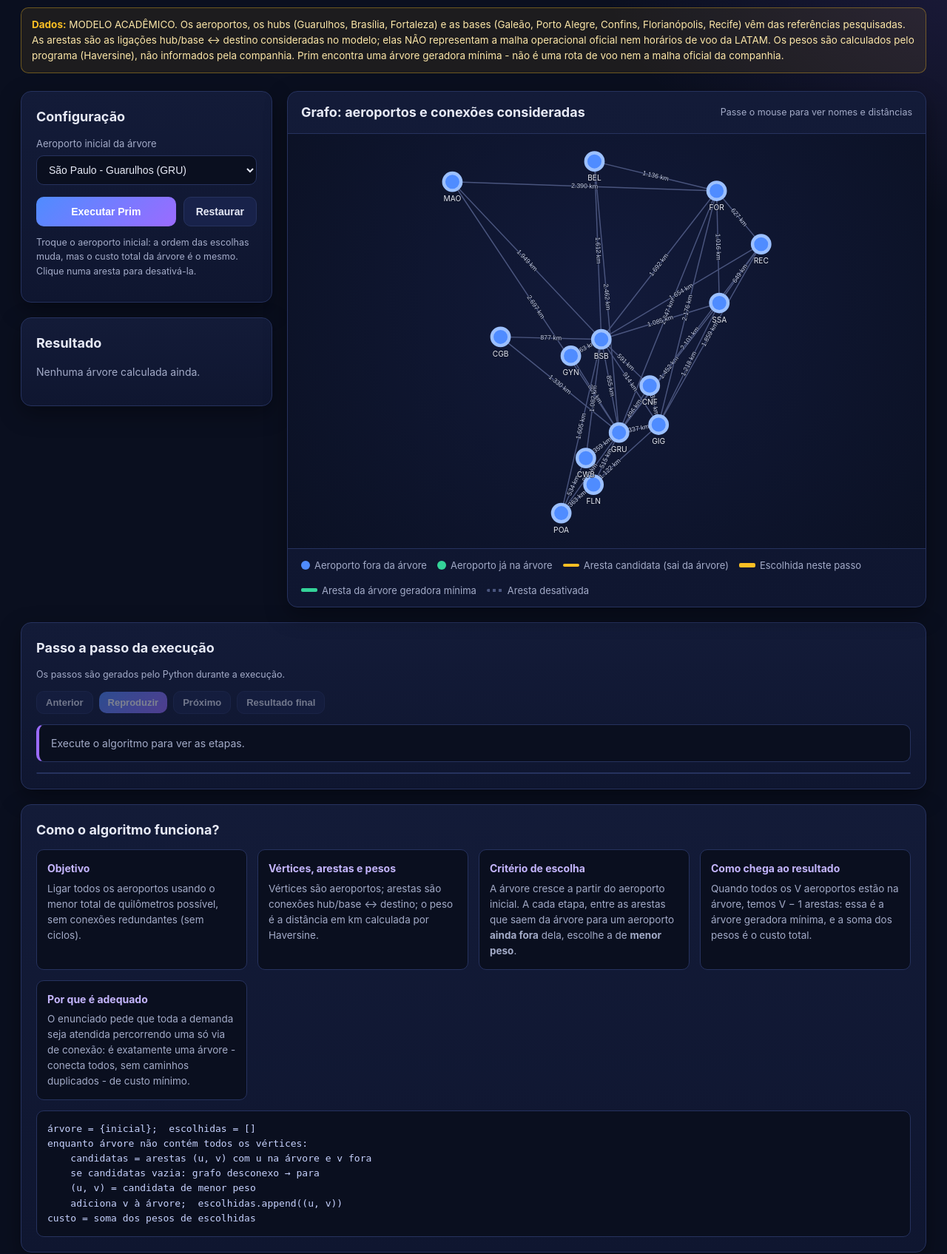
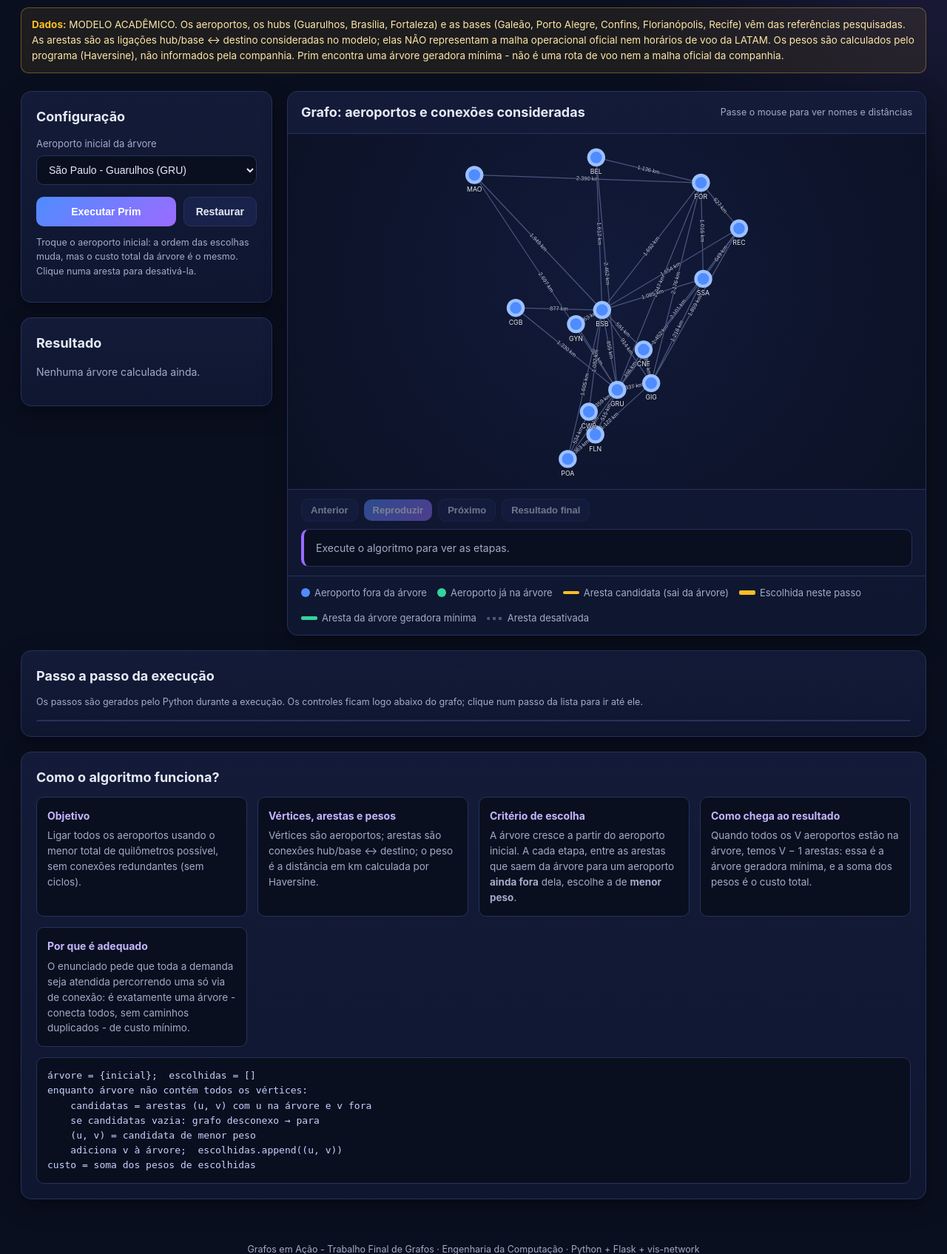
Before and after one commit to Martonidaz/Grafos-em-Acao, a Flask app: page /prim in a window 1280 px wide. Shown: the part 268-1963 px from the top of the page at 74% size. Run offline with Flask 3, Linux system fonts and the light colour scheme.

Commit message:
Corrige o passo a passo que tirava o grafo da tela
Causa: criarPlayer().ir() chamava scrollIntoView no item da lista de
passos, e scrollIntoView rola também a janela. Ao Executar (que salta
para o último passo) a página descia ~1.270 px; no Reproduzir descia a
cada passo, e o grafo nunca ficava visível com a animação.

- rolarLista() rola só a lista, nunca a página.
- Controles e texto do passo atual entram no cartão do grafo
  (_player.html); tabela e lista ficam na seção abaixo (_passos.html).
- #grafo com altura min(560px, 60vh) para o cartão caber na tela.
- Executar leva a página até o grafo uma vez, de propósito.

Verificado com Playwright em 1366x768 nas três páginas: durante o
Reproduzir o scroll fica parado e o grafo, os botões e o texto do passo
ficam visíveis juntos; nenhum erro de JS. pytest 38/38, ruff limpo.

```diff
--- a/static/css/style.css
+++ b/static/css/style.css
@@ -129,7 +129,7 @@ select:focus { outline: 2px solid var(--azul); }
 .grafo-card { padding: 0; overflow: hidden; }
 .grafo-topo { display: flex; justify-content: space-between; align-items: center; padding: 14px 18px; border-bottom: 1px solid var(--borda); gap: 10px; flex-wrap: wrap; }
 .grafo-topo h2 { margin: 0; }
-#grafo { height: 560px; background: radial-gradient(circle at 50% 40%, #121a3a, #0b1124); }
+#grafo { height: min(560px, 60vh); background: radial-gradient(circle at 50% 40%, #121a3a, #0b1124); }
 .legenda { display: flex; gap: 14px; flex-wrap: wrap; padding: 12px 18px; border-top: 1px solid var(--borda); font-size: 13px; color: var(--texto-2); }
 .legenda span { display: inline-flex; align-items: center; gap: 6px; }
 .cor { width: 22px; height: 4px; border-radius: 2px; display: inline-block; }
@@ -138,6 +138,8 @@ select:focus { outline: 2px solid var(--azul); }
 
 /* Passo a passo */
 .player { display: flex; gap: 8px; align-items: center; flex-wrap: wrap; margin-bottom: 14px; }
+.player-grafo { padding: 12px 18px; border-top: 1px solid var(--borda); }
+.player-grafo .player { margin-bottom: 10px; }
 .contador { margin-left: auto; color: var(--texto-2); font-size: 13px; }
 .passo-atual { background: var(--fundo); border: 1px solid var(--borda); border-left: 4px solid var(--roxo); border-radius: 10px; padding: 14px 16px; }
 .passo-atual p { margin: 0; }
--- a/static/js/grafo.js
+++ b/static/js/grafo.js
@@ -145,7 +145,7 @@ function criarPlayer(passos, desenhar, classeDoPasso) {
       (p.detalhes && p.detalhes.length ? "<ul>" + p.detalhes.map(d => `<li>${escapar(d)}</li>`).join("") + "</ul>" : "");
     el("contador").textContent = `Passo ${i + 1} de ${passos.length}`;
     [...lista.children].forEach((li, k2) => li.classList.toggle("ativo", k2 === i));
-    lista.children[i].scrollIntoView({ block: "nearest" });
+    rolarLista(lista, lista.children[i]);
     el("btn-anterior").disabled = i === 0;
     el("btn-proximo").disabled = i === passos.length - 1;
     desenhar(p, i);
@@ -163,8 +163,16 @@ function criarPlayer(passos, desenhar, classeDoPasso) {
   el("btn-play").onclick = play;
   el("btn-final").onclick = () => { parar(); ir(passos.length - 1); };
   ["btn-anterior", "btn-proximo", "btn-play", "btn-final"].forEach(b => (el(b).disabled = false));
+  // uma rolagem só, de propósito: leva o usuário até o grafo, onde a execução vai aparecer
+  document.querySelector(".grafo-card").scrollIntoView({ behavior: "smooth", block: "start" });
 
   return { ir, parar, ultimo: () => ir(passos.length - 1) };
+}
+
+// rola só a lista, nunca a página (scrollIntoView rolaria a janela inteira e tiraria o grafo da tela)
+function rolarLista(lista, item) {
+  const r = item.getBoundingClientRect(), rl = lista.getBoundingClientRect();
+  if (r.top < rl.top || r.bottom > rl.bottom) lista.scrollTop += r.top - rl.top - (rl.height - r.height) / 2;
 }
 
 function desativarPlayer() {
--- /dev/null
+++ b/templates/_passos.html
@@ -0,0 +1,6 @@
+<section class="card secao">
+  <h2>Passo a passo da execução</h2>
+  <p class="dica" style="margin-top:0">Os passos são gerados pelo Python durante a execução. Os controles ficam logo abaixo do grafo; clique num passo da lista para ir até ele.</p>
+  <div id="extra-passo"></div>
+  <ul class="lista-passos" id="lista-passos"></ul>
+</section>
--- a/templates/_player.html
+++ b/templates/_player.html
@@ -1,6 +1,4 @@
-<section class="card secao">
-  <h2>Passo a passo da execução</h2>
-  <p class="dica" style="margin-top:0">Os passos são gerados pelo Python durante a execução.</p>
+<div class="player-grafo">
   <div class="player">
     <button class="btn secundario pequeno" id="btn-anterior" disabled>Anterior</button>
     <button class="btn pequeno" id="btn-play" disabled>Reproduzir</button>
@@ -9,6 +7,4 @@
     <span class="contador" id="contador"></span>
   </div>
   <div class="passo-atual" id="passo-texto"><p class="vazio">Execute o algoritmo para ver as etapas.</p></div>
-  <div id="extra-passo"></div>
-  <ul class="lista-passos" id="lista-passos"></ul>
-</section>
+</div>
--- a/templates/dijkstra.html
+++ b/templates/dijkstra.html
@@ -40,6 +40,7 @@
   <section class="card grafo-card">
     <div class="grafo-topo"><h2>Grafo: pontos de parada e ligações</h2><span class="dica" style="margin:0">Arraste para mover · role para aproximar</span></div>
     <div id="grafo"></div>
+    {% include "_player.html" %}
     <div class="legenda">
       <span><i class="cor bola" style="background:#4f8cff"></i>Ponto de parada</span>
       <span><i class="cor bola" style="background:#fbbf24"></i>Vértice sendo visitado</span>
@@ -52,7 +53,7 @@
   </section>
 </div>
 
-{% include "_player.html" %}
+{% include "_passos.html" %}
 
 <section class="card secao">
   <h2>Como o algoritmo funciona?</h2>
--- a/templates/kruskal.html
+++ b/templates/kruskal.html
@@ -31,6 +31,7 @@
   <section class="card grafo-card">
     <div class="grafo-topo"><h2>Grafo: bairros e vias de acesso</h2><span class="dica" style="margin:0">Arraste para mover · role para aproximar</span></div>
     <div id="grafo"></div>
+    {% include "_player.html" %}
     <div class="legenda">
       <span><i class="cor bola" style="background:#4f8cff"></i>Bairro</span>
       <span><i class="cor" style="background:#fbbf24;height:6px"></i>Via analisada neste passo</span>
@@ -48,7 +49,7 @@
   </div>
 </section>
 
-{% include "_player.html" %}
+{% include "_passos.html" %}
 
 <section class="card secao">
   <h2>Como o algoritmo funciona?</h2>
--- a/templates/prim.html
+++ b/templates/prim.html
@@ -35,6 +35,7 @@
   <section class="card grafo-card">
     <div class="grafo-topo"><h2>Grafo: aeroportos e conexões consideradas</h2><span class="dica" style="margin:0">Passe o mouse para ver nomes e distâncias</span></div>
     <div id="grafo"></div>
+    {% include "_player.html" %}
     <div class="legenda">
       <span><i class="cor bola" style="background:#4f8cff"></i>Aeroporto fora da árvore</span>
       <span><i class="cor bola" style="background:#34d399"></i>Aeroporto já na árvore</span>
@@ -46,7 +47,7 @@
   </section>
 </div>
 
-{% include "_player.html" %}
+{% include "_passos.html" %}
 
 <section class="card secao">
   <h2>Como o algoritmo funciona?</h2>
```
